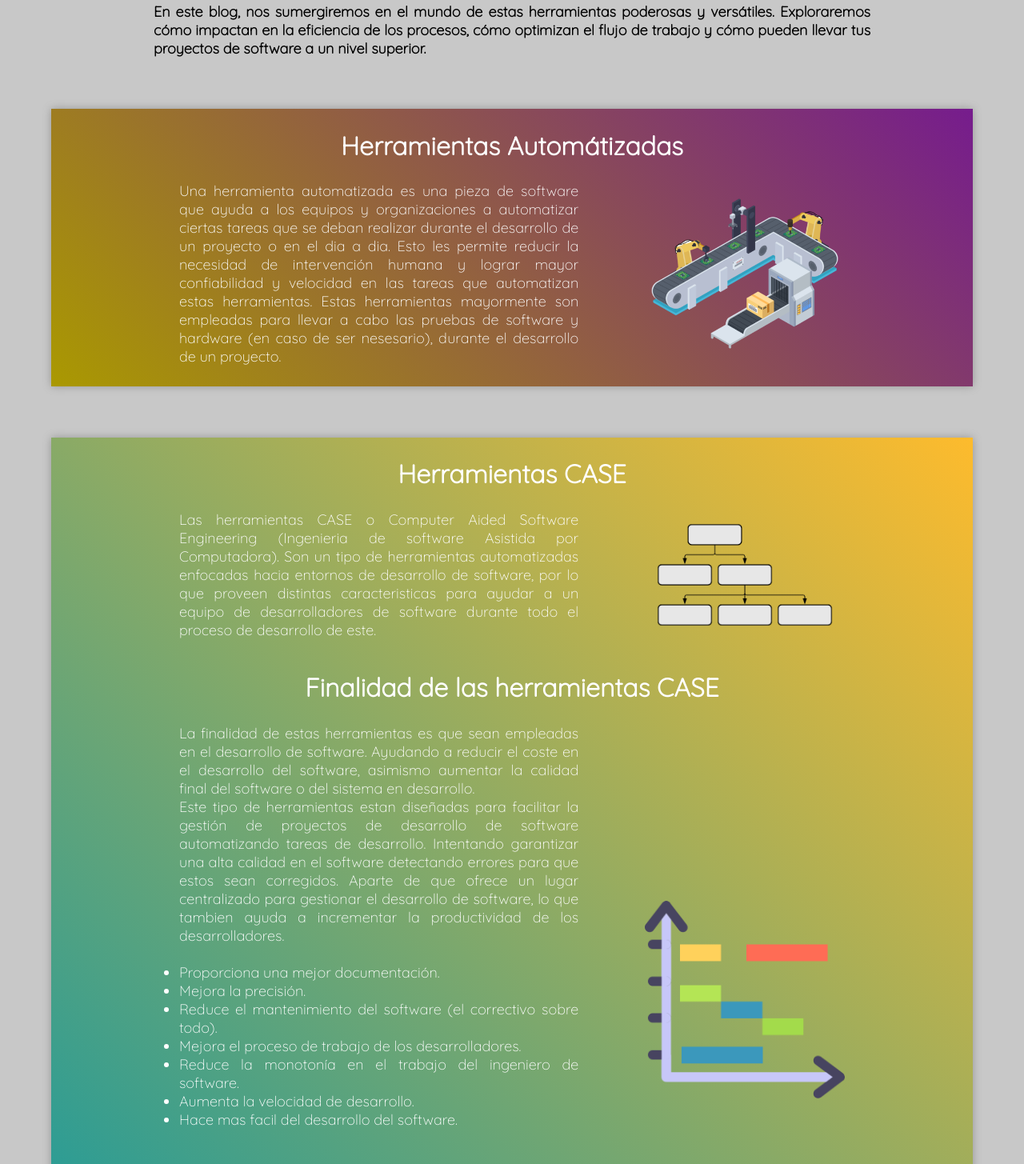
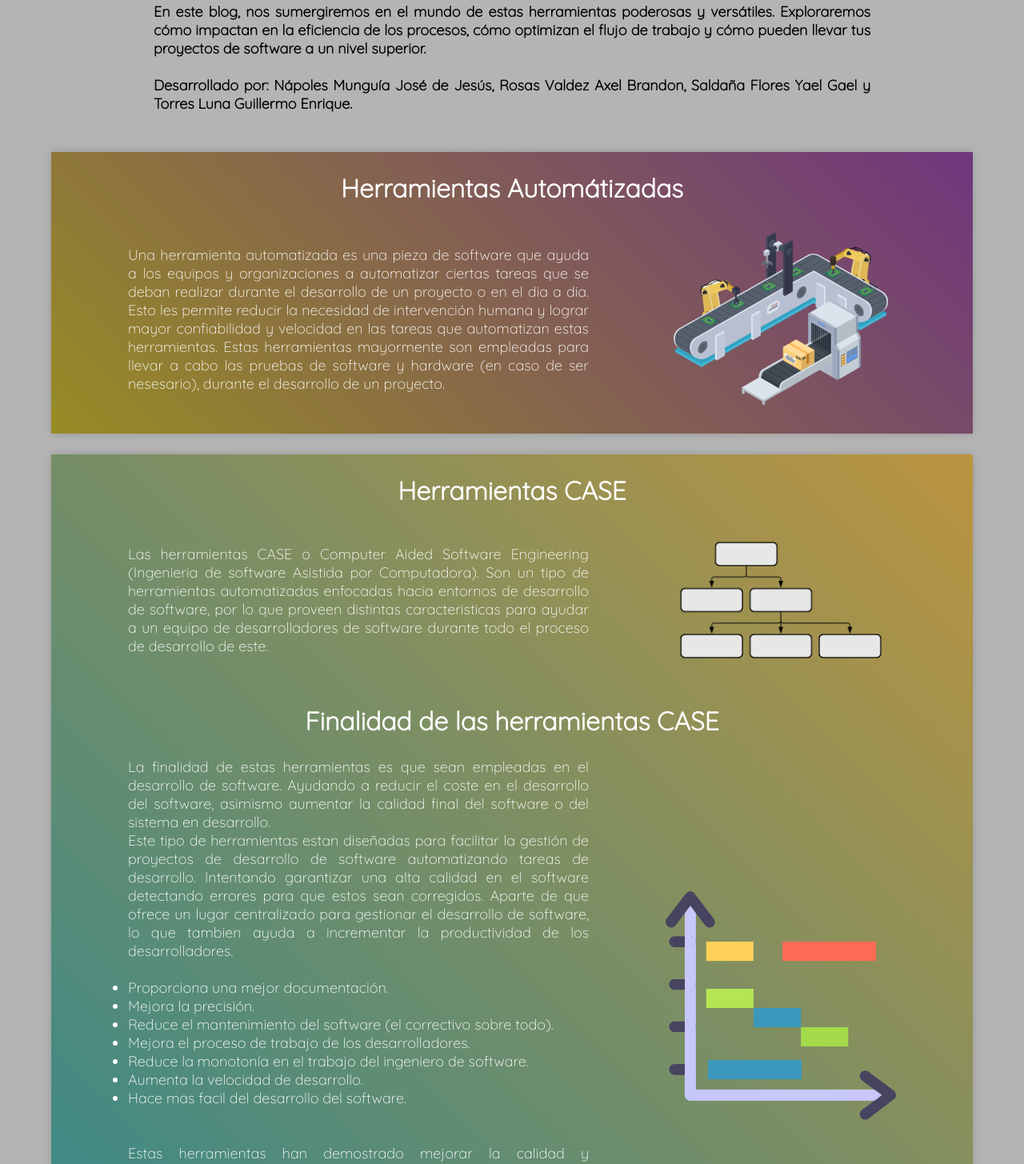
Before and after one commit to ThinKreations/caseBlog, a Next.js app: page / in a window 1280 px wide. Shown: the part 380-1835 px from the top of the page at 80% size. Built offline with nearby package versions, Linux system fonts and the light colour scheme; a web font is replaced by a local one.

Commit message:
Modificación de diseño simple

```diff
--- a/pages/index.js
+++ b/pages/index.js
@@ -17,7 +17,11 @@ export default function Home() {
         <center>
         <div className={styles.content}>
           <font size="4" face="Quicksand">
-          <p><b>En el vertiginoso mundo de la tecnología, la eficiencia y la precisión son pilares fundamentales para cualquier proyecto. En el ámbito del desarrollo de software, dos tipos de herramientas han transformado radicalmente la manera en que abordamos la creación y gestión de programas: las herramientas automatizadas y las herramientas CASE. <br/><br/> En esta era de innovación constante, la automatización se ha convertido en una aliada indispensable, agilizando procesos, reduciendo errores y liberando tiempo valioso para la creatividad y el enfoque estratégico. Por otro lado, las herramientas CASE han revolucionado la forma en que diseñamos, desarrollamos y mantenemos software, proporcionando un arsenal de recursos que potencian la productividad y la calidad en cada etapa del ciclo de vida del desarrollo. <br/><br/> En este blog, nos sumergiremos en el mundo de estas herramientas poderosas y versátiles. Exploraremos cómo impactan en la eficiencia de los procesos, cómo optimizan el flujo de trabajo y cómo pueden llevar tus proyectos de software a un nivel superior.</b></p>
+          <p><b>En el vertiginoso mundo de la tecnología, la eficiencia y la precisión son pilares fundamentales para cualquier proyecto. En el ámbito del desarrollo de software, dos tipos de herramientas han transformado radicalmente la manera en que abordamos la creación y gestión de programas: las herramientas automatizadas y las herramientas CASE.
+            <br/><br/> En esta era de innovación constante, la automatización se ha convertido en una aliada indispensable, agilizando procesos, reduciendo errores y liberando tiempo valioso para la creatividad y el enfoque estratégico. Por otro lado, las herramientas CASE han revolucionado la forma en que diseñamos, desarrollamos y mantenemos software, proporcionando un arsenal de recursos que potencian la productividad y la calidad en cada etapa del ciclo de vida del desarrollo.
+            <br/><br/> En este blog, nos sumergiremos en el mundo de estas herramientas poderosas y versátiles. Exploraremos cómo impactan en la eficiencia de los procesos, cómo optimizan el flujo de trabajo y cómo pueden llevar tus proyectos de software a un nivel superior.
+            <br/><br/> Desarrollado por: Nápoles Munguía José de Jesús, Rosas Valdez Axel Brandon, Saldaña Flores Yael Gael y Torres Luna Guillermo Enrique.</b></p>
+            <br/>
           </font>
         </div>
         </center>
--- a/styles/Home.module.css
+++ b/styles/Home.module.css
@@ -74,17 +74,20 @@
   padding-top: 130px;
 }
 .container_1{
-  margin-top: 5vw;
-  margin-bottom: 5vw;
+  margin-top: 2vw;
+  margin-bottom: 2vw;
   padding-top: 2vw;
   padding-bottom: 2vw;
-  background-image: linear-gradient(45deg, rgb(170, 153, 1) 0%, rgb(118, 28, 141) 100%);
+  background-image: linear-gradient(45deg, rgba(145, 130, 1, 0.8) 0%, rgba(94, 22, 112, 0.8) 100%);
   width: 90%;
-  transition:0.3s ease-in-out;
+  transition:0.1s ease-in-out;
   box-shadow: 0px 0px 10px rgb(150,150,150);
 }
+.container_1:hover, .container_Y:hover, .container_Y3:hover{
+  width: 100%;
+}
 .container_2{
-  width: 65vw;
+  width: 75vw;
   margin-top: 2vw;
   text-align: justify;
   display: flex;
@@ -96,31 +99,31 @@
 }
 
 .container_Y{
-    margin-top: 5vw;
-    margin-bottom: 5vw;
+    margin-top: 2vw;
+    margin-bottom: 2vw;
     padding-top: 2vw;
     padding-bottom: 2vw;
     background: rgb(34,193,195);
-    background: linear-gradient(45deg, rgb(29, 154, 156) 0%, rgba(253,187,45,1) 100%);
+    background: linear-gradient(45deg, rgba(24, 126, 128, 0.8) 0%, rgba(189, 140, 34, 0.8) 100%);
     width: 90%;
-    transition:0.3s ease-in-out;
+    transition:0.1s ease-in-out;
     box-shadow: 0px 0px 10px rgb(150,150,150);
     color: white;
 }
 
 .container_Y2{
-  margin-top: 5vw;
-  margin-bottom: 5vw;
+  margin-top: 2vw;
+  margin-bottom: 2vw;
   padding-top: 2vw;
   padding-bottom: 2vw;
   color:black;
   width: 90%;
-  transition:0.3s ease-in-out;
+  transition:0.1s ease-in-out;
 }
 
 .container_Y3{
-  margin-top: 5vw;
-  margin-bottom: 5vw;
+  margin-top: 2vw;
+  margin-bottom: 2vw;
   padding-top: 2vw;
   padding-bottom: 2vw;
   background: rgb(34,193,195);
@@ -203,8 +206,8 @@
   border: 0px;
   font-size:16px;
   outline: none;
-  transition: 0.1s ease-in-out;
-  border-radius: 8px;
+  transition: 0.2s ease-in-out;
+  border-radius: 5px;
 }
 .btn:hover{
   background-color: rgba(200,200,200, 0.3);
@@ -230,8 +233,8 @@
   margin-top: 3vw;
   margin-bottom: 3vw;
   background-image: linear-gradient(90deg, rgb(77, 143, 117)0%, rgb(151, 78, 78) 100%);
-  width: 85%;
-  height: 3px;
+  width: 95%;
+  height: 5px;
   border: none;
   transition: 0.3s ease-in-out;
 }
@@ -273,6 +276,10 @@
   .image_1{
     width: 100%;
   }
+  .imageCircle{
+    width: 80%;
+    height: 80%;
+  }
   .btn{
     margin-bottom: 10px;
   }
--- a/styles/globals.css
+++ b/styles/globals.css
@@ -3,7 +3,7 @@
   padding: 0%;
 }
 html, body{
-  background-color: rgb(200, 200, 200);
+  background-color: rgb(180, 180, 180);
   font-family: Quicksand;
   scroll-behavior: smooth;
 }
```
